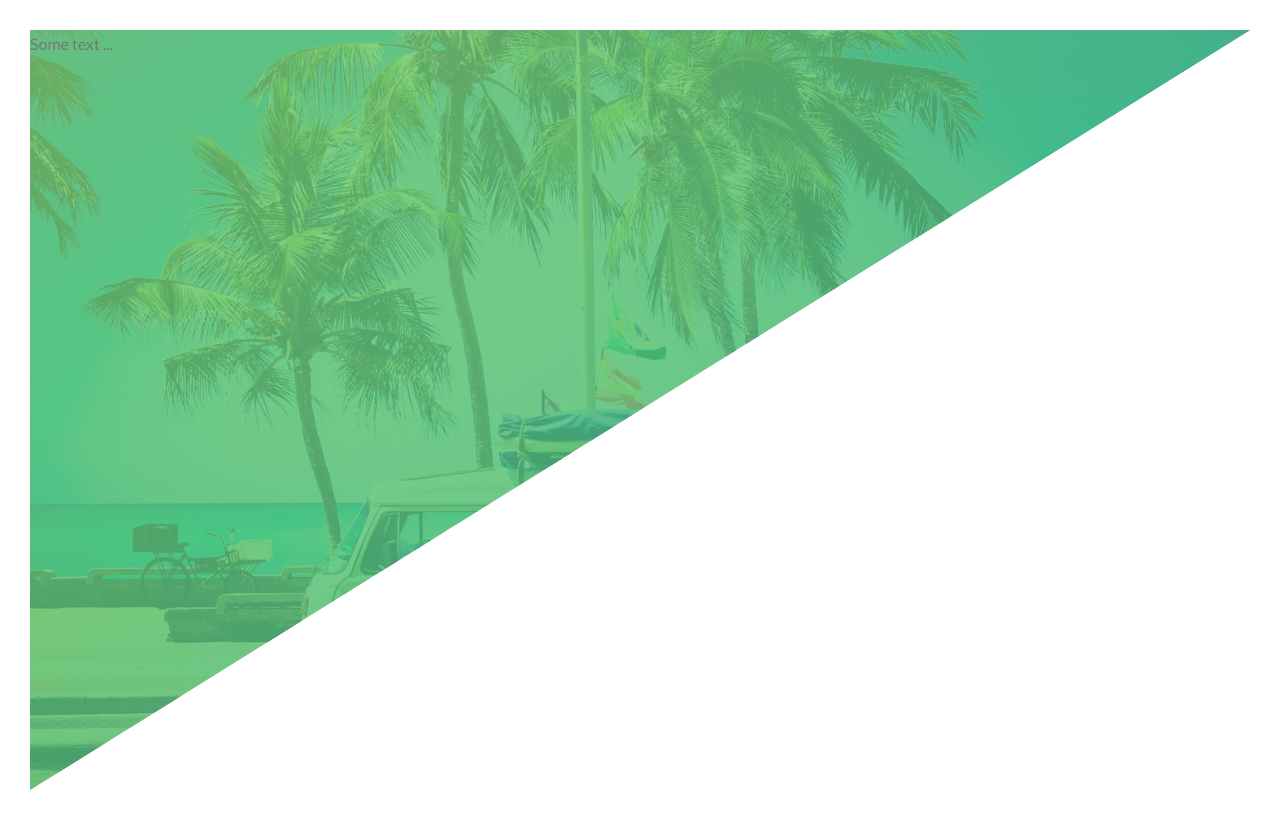
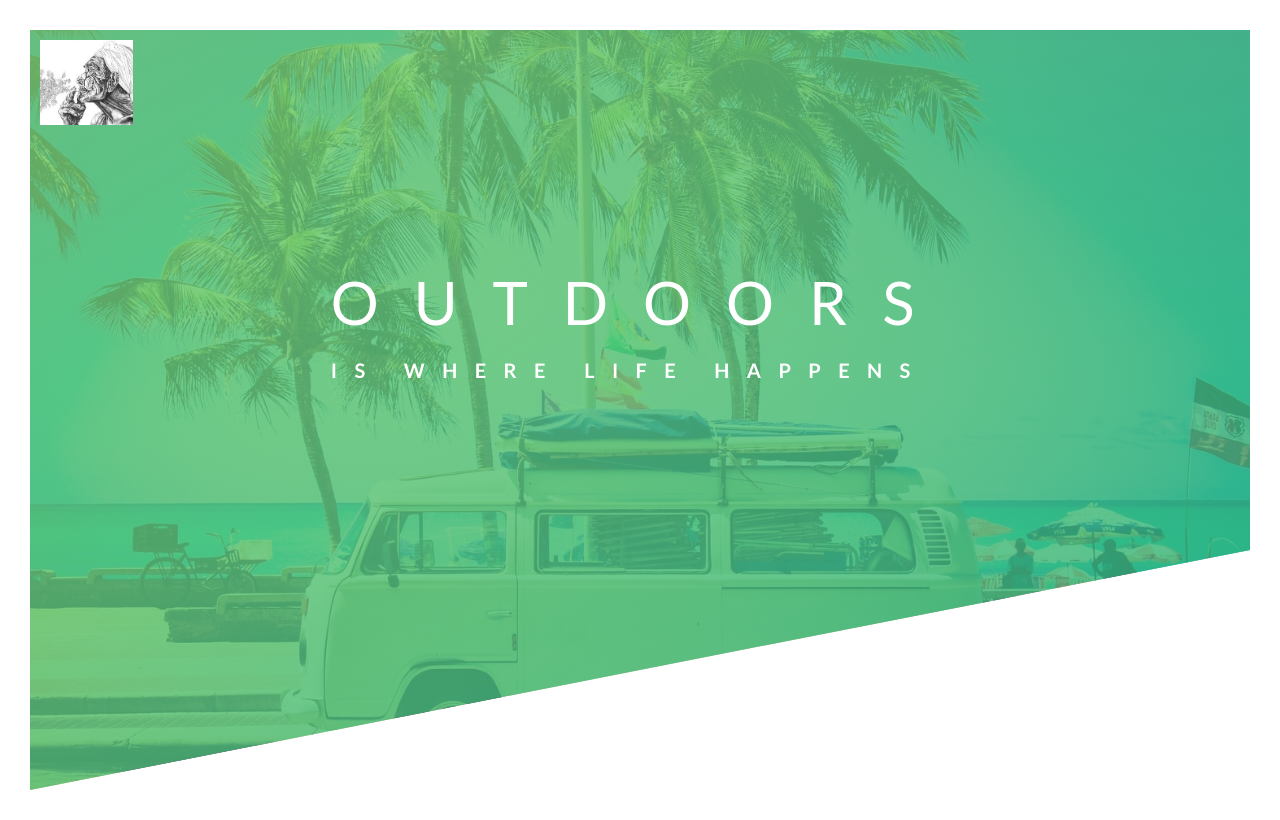
Before and after one commit to yasmineezequiel/advanced_CSS, a plain HTML site: page index.html in a window 1280 px wide. Drawn offline with Linux system fonts and the light colour scheme.

Commit message:
Adding header block elements and centering with transform/translate.

```diff
--- a/css/style.css
+++ b/css/style.css
@@ -22,6 +22,42 @@ body {
     url(../img/camper_high.jpeg);
     background-size: cover;
     background-position: center;
+    position: relative;
 
-    clip-path: polygon(0 0, 100% 0, 100% 0, 0 100%);
+    clip-path: polygon(0 0, 100% 0, 100% 65vh, 0 100%);
 }
+
+.logo-box {
+    position: absolute;
+    top: 10px;
+    left: 10px;
+}
+
+.logo {
+    height: 85px;
+}
+
+.text-box {
+    position: absolute;
+    top: 38%;
+    left: 50%;
+    transform: translate(-50%, -50%);
+}
+
+.heading-primary {
+    color: #ffffff;
+    text-transform: uppercase;
+}
+ .heading-primary-main {
+    display: block;
+    font-size: 60px;
+    font-weight: 400;
+    letter-spacing: 35px;
+ }
+
+ .heading-primary-sub {
+    display: block;
+    font-size: 20px;
+    font-weight: 700;
+    letter-spacing: 17.4px;
+ }
--- a/index.html
+++ b/index.html
@@ -7,13 +7,22 @@
 
         <link href="https://fonts.googleapis.com/css?family=Lato:100,300,400,700,900" rel="stylesheet">
         <link rel="stylesheet" href="css/style.css">
-        <link rel="shortcut icon" type="image/png" href="img/favicon.png">
 
         <title>Natours | Exciting tours for adventurous people</title>
     </head>
     <body>
         <header class="header">
-            Some text ...
+            <div class="logo-box">
+                <img src="/img/logo.jpeg" alt="Logo" class="logo">
+            </div>
+
+            <div class="text-box">
+                <h1 class="heading-primary">
+                    <span class="heading-primary-main">Outdoors</span>
+                    <span class="heading-primary-sub">is where life happens</span>
+                </h1>
+            </div>
+
         </header>
     </body>
 </html>
```
Also changed, not shown: img/logo.jpeg (added).
